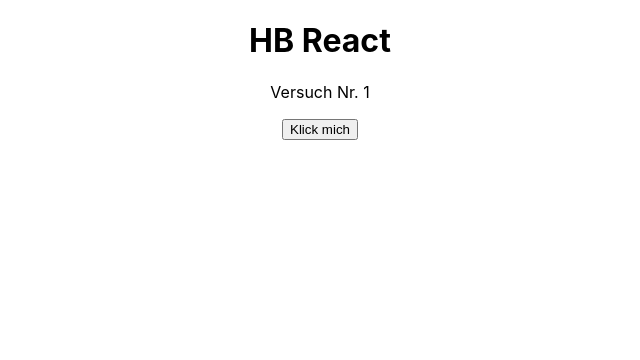
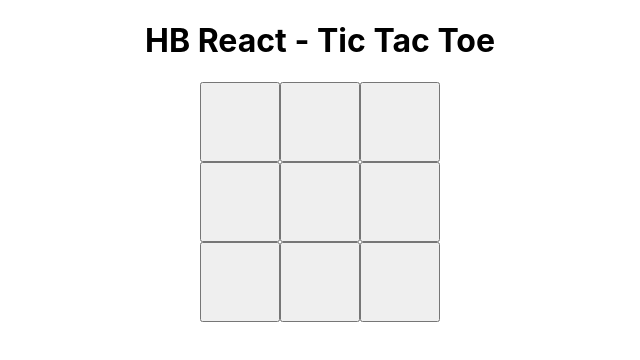
Before and after one commit to Heimatbrot/heimatbrotreact, a React (Create React App) app: page / in a window 1280 px wide. Shown: the top 360 px of the page, without its empty margins (320-960 px from the left). Built offline with nearby package versions, Linux system fonts and the light colour scheme.

Commit message:
tictactoe field working - no check winner yet

```diff
--- a/src/App.css
+++ b/src/App.css
@@ -1,38 +1,6 @@
-.App {
-  text-align: center;
-}
-
-.App-logo {
-  height: 40vmin;
-  pointer-events: none;
-}
-
-@media (prefers-reduced-motion: no-preference) {
-  .App-logo {
-    animation: App-logo-spin infinite 20s linear;
-  }
-}
-
-.App-header {
-  background-color: #282c34;
-  min-height: 100vh;
-  display: flex;
-  flex-direction: column;
-  align-items: center;
-  justify-content: center;
-  font-size: calc(10px + 2vmin);
-  color: white;
-}
-
-.App-link {
-  color: #61dafb;
-}
-
-@keyframes App-logo-spin {
-  from {
-    transform: rotate(0deg);
-  }
-  to {
-    transform: rotate(360deg);
-  }
-}
+.gamegrid {
+    width: 80px;
+    height: 80px;
+    font-size: 48px;
+    vertical-align: top;
+};
--- a/src/App.js
+++ b/src/App.js
@@ -1,23 +1,37 @@
 import React from 'react';
 import './App.css';
 
-function changetest(){
-  const possiblecomments = ["it works", "whup", "jejj"]
-  const randomIndex = Math.floor(Math.random() * possiblecomments.length);
-  const randomElement = possiblecomments[randomIndex];
-  document.getElementById("changetest_paragraph").innerText = randomElement;
-  return
+var turn = "X"
+
+function play(field) {
+  if (field.innerText!=="X" && field.innerText!=="O"){
+  if (turn === "X" ) {
+    field.innerText = "X"
+    turn = "O"
+  } else {
+    field.innerText = "O"
+    turn = "X"
+  }}
+  else {
+    console.log("not valid!")
+  }
 }
 
 function App() {
   return (
-    <div class = "center">
-          <h1>HB React</h1>
-          <p id="changetest_paragraph">Versuch Nr. 1</p>
-          <button onClick={changetest}>Klick mich</button>
+    <div className="center">
+      <h1>HB React - Tic Tac Toe</h1>
+      <button className="gamegrid" id='but0' onClick={(event) => play(event.target)}> </button>
+      <button className="gamegrid" id='but1' onClick={(event) => play(event.target)}> </button>
+      <button className="gamegrid" id='but2' onClick={(event) => play(event.target)}> </button><br></br>
+      <button className="gamegrid" id='but3' onClick={(event) => play(event.target)}> </button>
+      <button className="gamegrid" id='but4' onClick={(event) => play(event.target)}> </button>
+      <button className="gamegrid" id='but5' onClick={(event) => play(event.target)}> </button><br></br>
+      <button className="gamegrid" id='but6' onClick={(event) => play(event.target)}> </button>
+      <button className="gamegrid" id='but7' onClick={(event) => play(event.target)}> </button>
+      <button className="gamegrid" id='but8' onClick={(event) => play(event.target)}> </button>
     </div>
   )
 }
 
-
 export default App;
--- a/src/index.css
+++ b/src/index.css
@@ -8,3 +8,8 @@ body {
 .center {
   text-align: center;
 }
+
+.gamegrid {
+  width: 80;
+  height: 80;
+}
```
